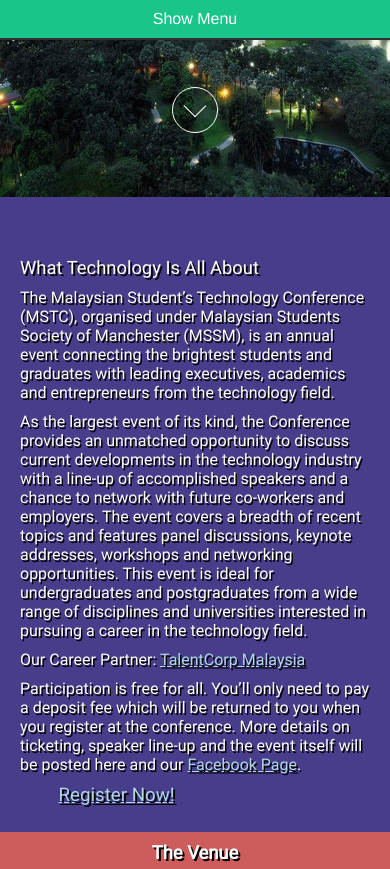
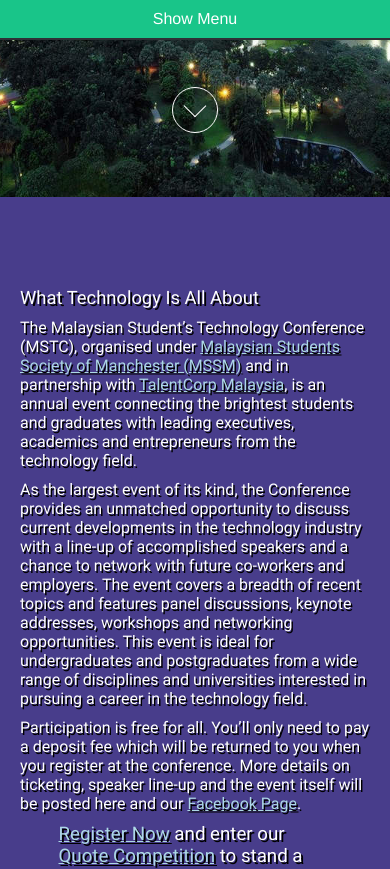
Before and after one commit to msiastc/msiastc.github.io, a Jekyll site: the page built from index.html, in a window 390 px wide and 900 px high, scrolled down 703 px, cut to the strip 0-869 px from the top of the window. Built offline with Jekyll 4.4.1, drawn with Linux system fonts in a browser that asks for light colours; nearby versions of some CDN libraries; some of the changed text lies outside the part shown.

Commit message:
added quote competition

```diff
--- a/_includes/header.html
+++ b/_includes/header.html
@@ -6,6 +6,7 @@
 		<li>
 			<a>More ￬</a>
 			<ul class="hidden">
+				<li><a href="/events">Events</a></li>
 				<li><a href="/agenda">Agenda</a></li>
 				<li><a href="/speakers">Speakers</a></li>
 				<li><a href="/venue">Venue</a></li>
--- a/_pages/venue.html
+++ b/_pages/venue.html
@@ -12,7 +12,9 @@
       <h2>The Venue</h2>
     </div>
 
-    <iframe src="https://www.google.com/maps/embed?pb=!1m18!1m12!1m3!1d3984.1226025021842!2d101.61452615066067!3d3.061871654525108!2m3!1f0!2f0!3f0!3m2!1i1024!2i768!4f13.1!3m3!1m2!1s0x31cc4b62bb0c3cf9%3A0x6168046c5260cde6!2sJalan+Taylors%2C+47500+Petaling+Jaya%2C+Selangor!5e0!3m2!1sen!2smy!4v1467880990985" width="100%" height="650px;" frameborder="0" style="border:0" allowfullscreen></iframe>
+    <div class="venue-map">
+      <iframe src="https://www.google.com/maps/embed?pb=!1m18!1m12!1m3!1d3984.1226025021842!2d101.61452615066067!3d3.061871654525108!2m3!1f0!2f0!3f0!3m2!1i1024!2i768!4f13.1!3m3!1m2!1s0x31cc4b62bb0c3cf9%3A0x6168046c5260cde6!2sJalan+Taylors%2C+47500+Petaling+Jaya%2C+Selangor!5e0!3m2!1sen!2smy!4v1467880990985" frameborder="0" style="border:0" allowfullscreen></iframe>
+    </div>
 
     <div class="venue">
       <p>The Conference is held annually in central Kuala Lumpur, Malaysia.</p>
--- a/_sass/_home.scss
+++ b/_sass/_home.scss
@@ -109,16 +109,17 @@
   h2, h3, p {
     padding: 0px 25vw 10px 25vw;
   }
-  p {
-    padding-bottom: 10px;
-  }
 }
 
 @media screen and (max-width : 1200px){
-  .home-section-1, .venue, .info {
+  .home-section-1, .info {
     h2, h3, p {
-      padding-left: 15vw;
-      padding-right: 15vw;
+      padding: 0 15vw 10px 15vw;
+    }
+  }
+  .venue {
+    h2, p {
+      padding: 0 15vw 0 15vw;
     }
   }
 }
@@ -139,8 +140,6 @@
     }
   }
   .home-section-1 {
-    padding-top: 20px;
-    padding-bottom: 20px;
     p {
       font-size: 100%;
     }
@@ -158,8 +157,7 @@
     }
     p {
       font-size: 100%;
-      padding-left: 20px;
-      padding-right: 20px;
+      padding: 0 20px 0 20px;
     }
   }
 }
--- a/_sass/_more.scss
+++ b/_sass/_more.scss
@@ -1,6 +1,78 @@
 .venue-top {
   padding-top: 50px;
 }
+
+.venue-map {
+  iframe {
+    height: 60vh;
+    width: 100%;
+  }
+}
+
+.event {
+  color: white;
+  padding: 10px 0px 10px 0px;
+  margin: 0;
+
+  a {
+    color: lightblue;
+  }
+
+  h1 {
+    margin-top: 50px;
+  }
+
+  h1, h2 {
+    padding: 0px 25vw 10px 25vw;
+    color: white;
+    text-shadow: 2px 2px black;
+    text-align: left;
+  }
+  body {
+    text-shadow: 2px 2px black;
+  }
+  ol {
+    padding: 0 25vw 0 26vw;
+    position:relative;
+    color: white;
+    text-shadow: 2px 2px black;
+  }
+  p {
+    font-size: 110%;
+    text-align: left;
+    padding: 0px 25vw 0px 25vw;
+    color: white;
+    text-shadow: 2px 2px black;
+  }
+}
+
+@media screen and (max-width : 1200px){
+  .venue {
+    h1, h2, p {
+      padding: 0 15vw 0 15vw;
+    }
+  }
+  ol {
+    padding-left: 0 15vw 0 16vw;
+  }
+}
+
+@media screen and (max-width : 760px){
+  .venue-map {
+    iframe {
+      height: 45vh;
+    }
+  }
+  .event {
+    h1, h2, p {
+      padding: 0 15px 0 15px;
+    }
+    ol {
+      padding: 0 15px 0 35px;
+    }
+  }
+}
+
 
 section {
   height: 100vh;
@@ -28,9 +100,7 @@
     width: 100%;
     text-align: center;
   }
-  ul, li, ol {
-    font-size: 110%;
-  }
+
   .video {
     position:relative;
     padding-bottom: 56.25%;
--- a/index.html
+++ b/index.html
@@ -29,9 +29,11 @@
     <section class="home-section-1 content-home" id="more">
       <h2>What Technology Is All About</h2>
 
-      <p>The Malaysian Student’s Technology Conference (MSTC), organised under Malaysian Students
-        Society of Manchester (MSSM), is an annual event connecting the brightest students and
-        graduates with leading executives, academics and entrepreneurs from the technology field.
+      <p>The Malaysian Student’s Technology Conference (MSTC), organised under
+        <a href="http://mssm.man.ac.uk/">Malaysian Students Society of Manchester (MSSM)</a> and in
+        partnership with <a href="https://www.talentcorp.com.my/">TalentCorp Malaysia</a>,
+        is an annual event connecting the brightest students and graduates with leading
+        executives, academics and entrepreneurs from the technology field.
       </p>
 
       <p>As the largest event of its kind, the Conference provides an unmatched opportunity to
@@ -43,8 +45,6 @@
         technology field.
       </p>
 
-      <p>Our Career Partner: <a href="https://www.talentcorp.com.my/">TalentCorp Malaysia</a></p>
-
       <p>Participation is free for all. You’ll only need to pay a deposit fee which will be
         returned to you when you register at the conference. More details on ticketing, speaker
         line-up and the event itself will be posted here and our
@@ -52,7 +52,8 @@
       </p>
 
       <h3><a href="https://docs.google.com/forms/d/1t33umLtawl2ZhnTsFlG0CHeTwo5tnTp1BbWeHNcj0Rw/viewform?c=0&w=1">
-      Register Now!</a></h3>
+      Register Now</a> and enter our <a href="/events">Quote Competition</a> to stand a chance to win
+      RM500 Harvery Norman shopping voucher!</h3>
     </section>
 
     <div class="venue">
```
Also changed, not shown: _pages/events.html (added, +34 -0 lines), img/quote_competition.jpg (added).
